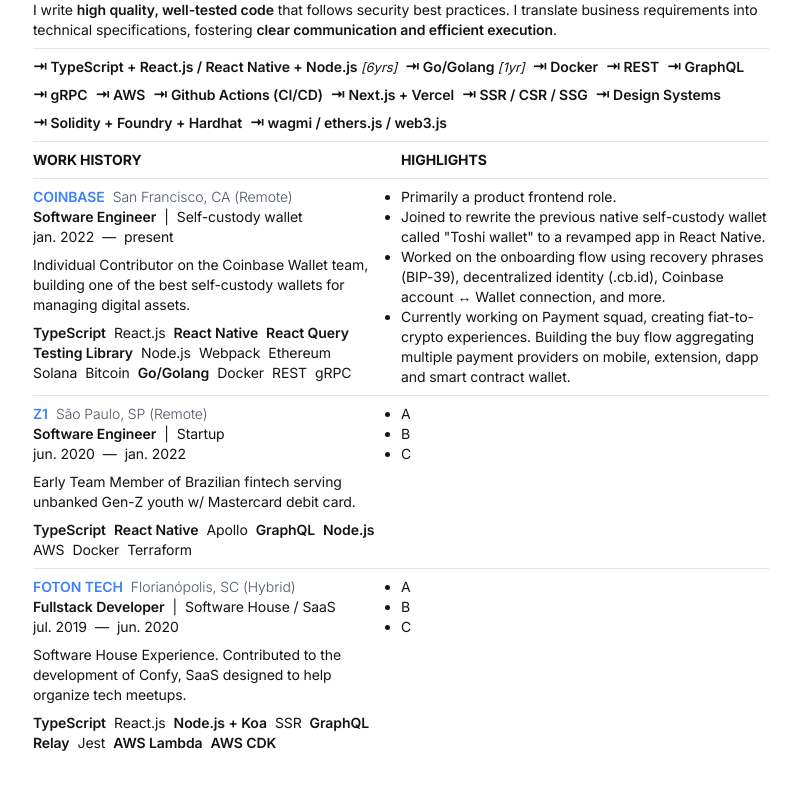
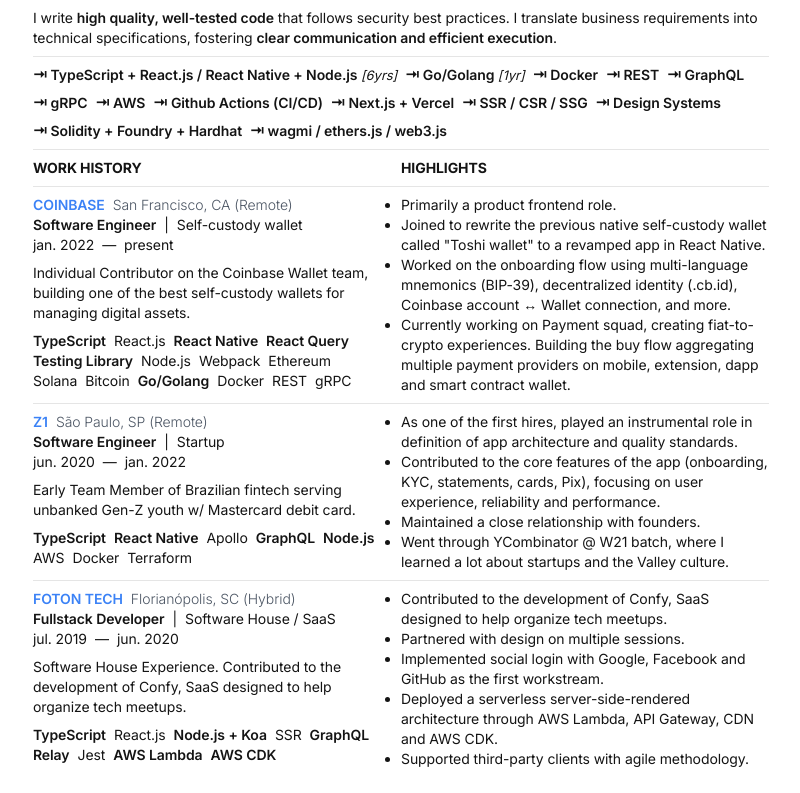
Before and after one commit to renanmav/renanmav.com, a Next.js app: page /cv in a window 1280 px wide. Shown: the part 317-1110 px from the top of the page, without its empty margins (239-1039 px from the left). Before the commit the page ends 1086 px from the top, so only its background shows below. Built offline with nearby package versions, Linux system fonts and the light colour scheme.

Commit message:
finish it ⸜(｡˃ ᵕ ˂ )⸝♡

```diff
--- a/app/(private)/cv/page.tsx
+++ b/app/(private)/cv/page.tsx
@@ -12,7 +12,7 @@ export const metadata = {
 
 export default function CvPage() {
   return (
-    <section className="m-4">
+    <section className="mx-4 my-6">
       {sections.map((Section, index) => {
         const isLastItem = index === sections.length - 1;
         return (
--- a/app/(private)/cv/work-history.tsx
+++ b/app/(private)/cv/work-history.tsx
@@ -70,7 +70,7 @@ const history: WorkExperience[] = [
         wallet" to a revamped app in React Native.
       </p>,
       <p key="3">
-        Worked on the onboarding flow using recovery phrases (BIP-39),
+        Worked on the onboarding flow using multi-language mnemonics (BIP-39),
         decentralized identity (.cb.id), Coinbase account &harr; Wallet
         connection, and more.
       </p>,
@@ -109,7 +109,22 @@ const history: WorkExperience[] = [
       { name: "Docker" },
       { name: "Terraform" },
     ],
-    highlights: [<p key="1">A</p>, <p key="2">B</p>, <p key="3">C</p>],
+    highlights: [
+      <p key="1">
+        As one of the first hires, played an instrumental role in definition of
+        app architecture and quality standards.
+      </p>,
+      <p key="2">
+        Contributed to the core features of the app (onboarding, KYC,
+        statements, cards, Pix), focusing on user experience, reliability and
+        performance.
+      </p>,
+      <p key="3">Maintained a close relationship with founders.</p>,
+      <p key="4">
+        Went through YCombinator @ W21 batch, where I learned a lot about
+        startups and the Valley culture.
+      </p>,
+    ],
   },
   {
     company: {
@@ -140,7 +155,22 @@ const history: WorkExperience[] = [
       { name: "AWS Lambda", bold: true },
       { name: "AWS CDK", bold: true },
     ],
-    highlights: [<p key="1">A</p>, <p key="2">B</p>, <p key="3">C</p>],
+    highlights: [
+      <p key="1">
+        Contributed to the development of Confy, SaaS designed to help organize
+        tech meetups.
+      </p>,
+      <p key="2">Partnered with design on multiple sessions.</p>,
+      <p key="3">
+        Implemented social login with Google, Facebook and GitHub as the first
+        workstream.
+      </p>,
+      <p key="4">
+        Deployed a serverless server-side-rendered architecture through AWS
+        Lambda, API Gateway, CDN and AWS CDK.
+      </p>,
+      <p key="5">Supported third-party clients with agile methodology.</p>,
+    ],
   },
 ];
 
```
